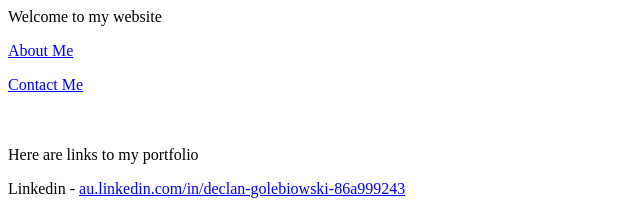
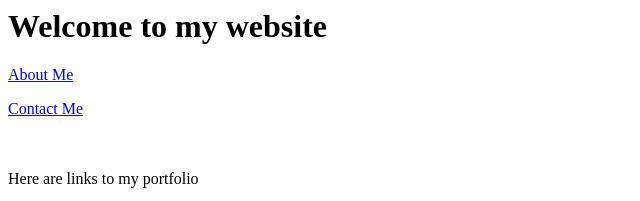
Before and after one commit to NotEski/My-Website, a plain HTML site: page index.html in a window 1280 px wide. Shown: the top 201 px of the page, without its empty margins (0-640 px from the left). Drawn offline with Linux system fonts and the light colour scheme.

Commit message:
Update index.html

```diff
--- a/index.html
+++ b/index.html
@@ -1,10 +1,11 @@
 <html>
 
 <head>
-    Welcome to my website<br />
 </head>
 
 <body>
+    <link rel="stylesheet" href="main.css">
+    <h1>Welcome to my website</h1>
     <p><a href="about.html">About Me</a></p>
     <div><a href="contact.html">Contact Me</a></div>
     <br><br>
```
